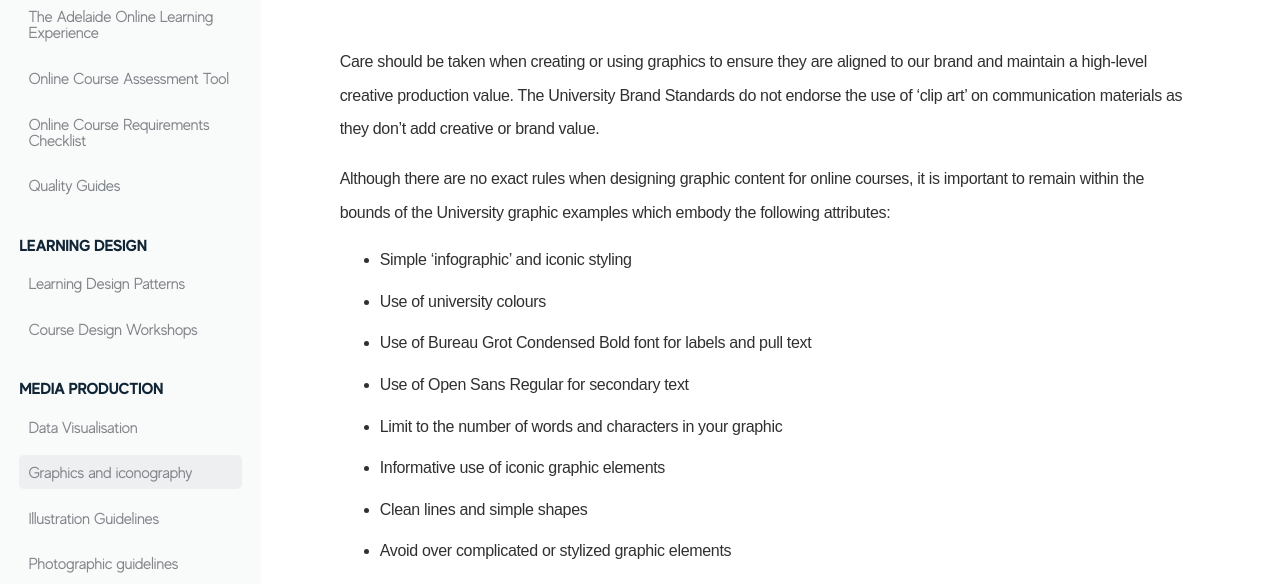
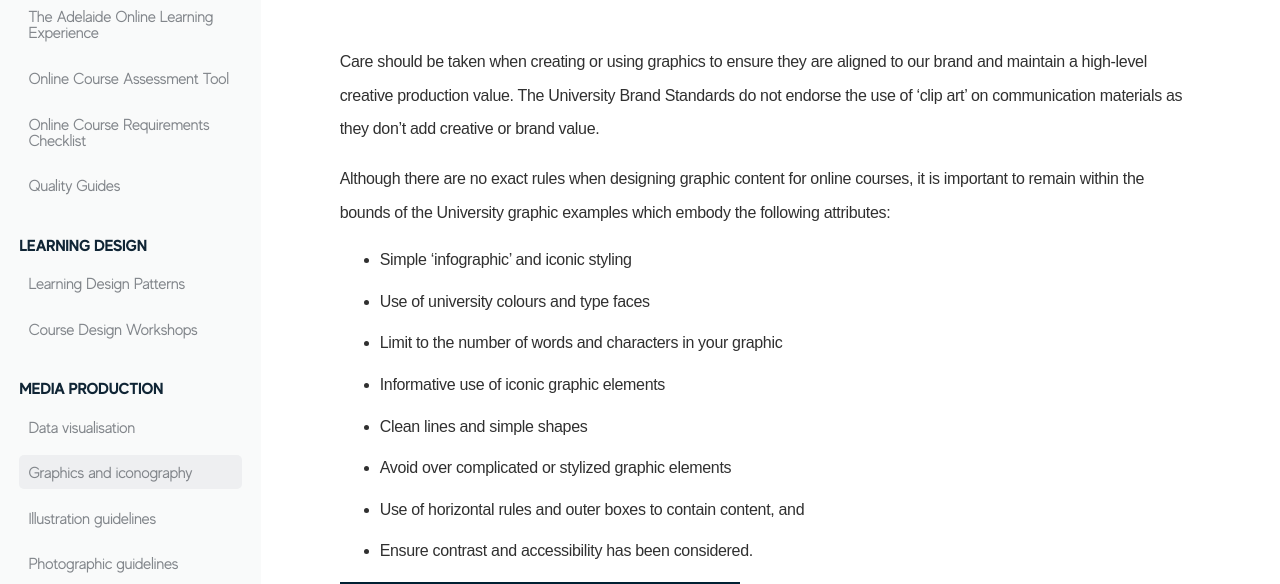
Before and after one commit to UAMediaProd/online-design-system, an Eleventy site: page src/pages/media-production/graphics.md in a window 1280 px wide. Shown: the part 169-753 px from the top of the page. Built offline with nearby package versions, Linux system fonts and the light colour scheme; Eleventy itself is replaced by a stand-in of ours; files that its build step writes are made by us from their sources; files whose address does not match are found by name.

Commit message:
curry box

```diff
--- a/src/pages/course-development/build-style.md
+++ b/src/pages/course-development/build-style.md
@@ -5,3 +5,5 @@ tags: ['nav', 'style']
 ---
 
 Eventually bringing in content from the [UoA Style Guide](https://uamediaprod.github.io/uoa-styles/).
+
+<h3 class="adx-markup-block-brand-gold">Curry Box</h3>
--- a/src/pages/media-production/data-visualisation.md
+++ b/src/pages/media-production/data-visualisation.md
@@ -1,5 +1,5 @@
 ---
 layout: home.njk
-title: Data Visualisation
+title: Data visualisation
 tags: ['nav', 'media']
 ---
--- a/src/pages/media-production/graphics.md
+++ b/src/pages/media-production/graphics.md
@@ -11,9 +11,7 @@ Care should be taken when creating or using graphics to ensure they are aligned
 Although there are no exact rules when designing graphic content for online courses, it is important to remain within the bounds of the University graphic examples which embody the following attributes:
 
 - Simple ‘infographic’ and iconic styling
-- Use of university colours
-- Use of Bureau Grot Condensed Bold font for labels and pull text
-- Use of Open Sans Regular for secondary text
+- Use of university colours and type faces
 - Limit to the number of words and characters in your graphic
 - Informative use of iconic graphic elements
 - Clean lines and simple shapes
--- a/src/pages/media-production/illustration.md
+++ b/src/pages/media-production/illustration.md
@@ -1,6 +1,6 @@
 ---
 layout: home.njk
-title: Illustration Guidelines
+title: Illustration guidelines
 tags: ['nav', 'media']
 ---
 
```
Also changed, not shown: src/assets/images/layering.jpg.
